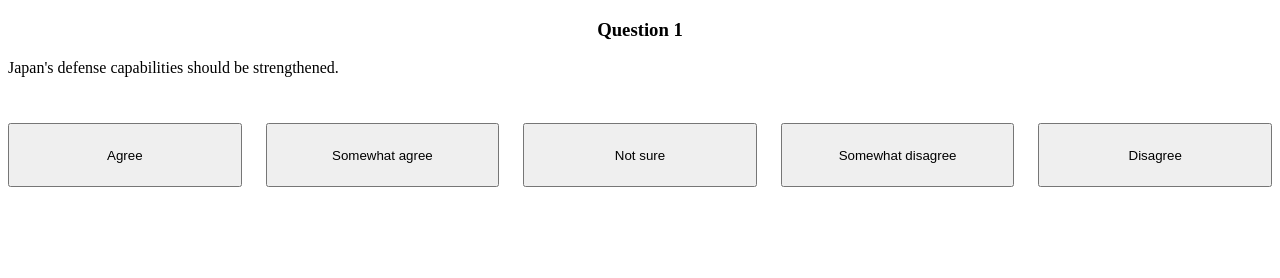
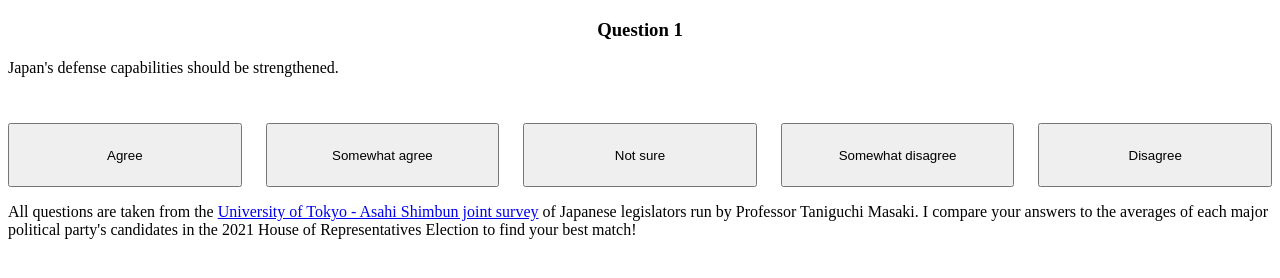
Before and after one commit to jwhandley/japan-votematch, a website built with Vite: page index.html in a window 1280 px wide. Built offline with nearby package versions, Linux system fonts and the light colour scheme.

```diff
--- a/index.html
+++ b/index.html
@@ -31,6 +31,9 @@
     <p id="results"></p>
     <button id="reset">Reset</button>
   </div>
+  <footer>
+    <p>All questions are taken from the <a href="https://www.masaki.j.u-tokyo.ac.jp/utas/utasindex_en.html" target="_blank">University of Tokyo - Asahi Shimbun joint survey</a> of Japanese legislators run by Professor Taniguchi Masaki. I compare your answers to the averages of each major political party's candidates in the 2021 House of Representatives Election to find your best match!</p>
+  </footer>
   <script type="module" src="/src/main.ts"></script>
 </body>
 
--- a/src/main.ts
+++ b/src/main.ts
@@ -5,7 +5,7 @@
   "Japan's defense capabilities should be strengthened.",
   "Japan should not hesitate to attack enemy bases if an attack from another country is expected.",
   "Pressure should take precedence over dialogue with North Korea.",
-  `The <a href="https://en.wikipedia.org/wiki/Three_Non-Nuclear_Principles" target="_blank">three non-nuclear principles</a> should be adhered to.`,
+  'The <a href="https://en.wikipedia.org/wiki/Three_Non-Nuclear_Principles" target="_blank">three non-nuclear principles</a> should be adhered to.',
   'The <a href="https://en.wikipedia.org/wiki/Relocation_of_Marine_Corps_Air_Station_Futenma" target="_blank">relocation of the Futenma base</a> in Okinawa Prefecture to Henoko is unavoidable.',
   "Smaller government that doesn't cost money is better, even if government services, such as social welfare, get worse.",
   "Job security through public works is necessary.",
```
Also changed, not shown: 1 other file.
